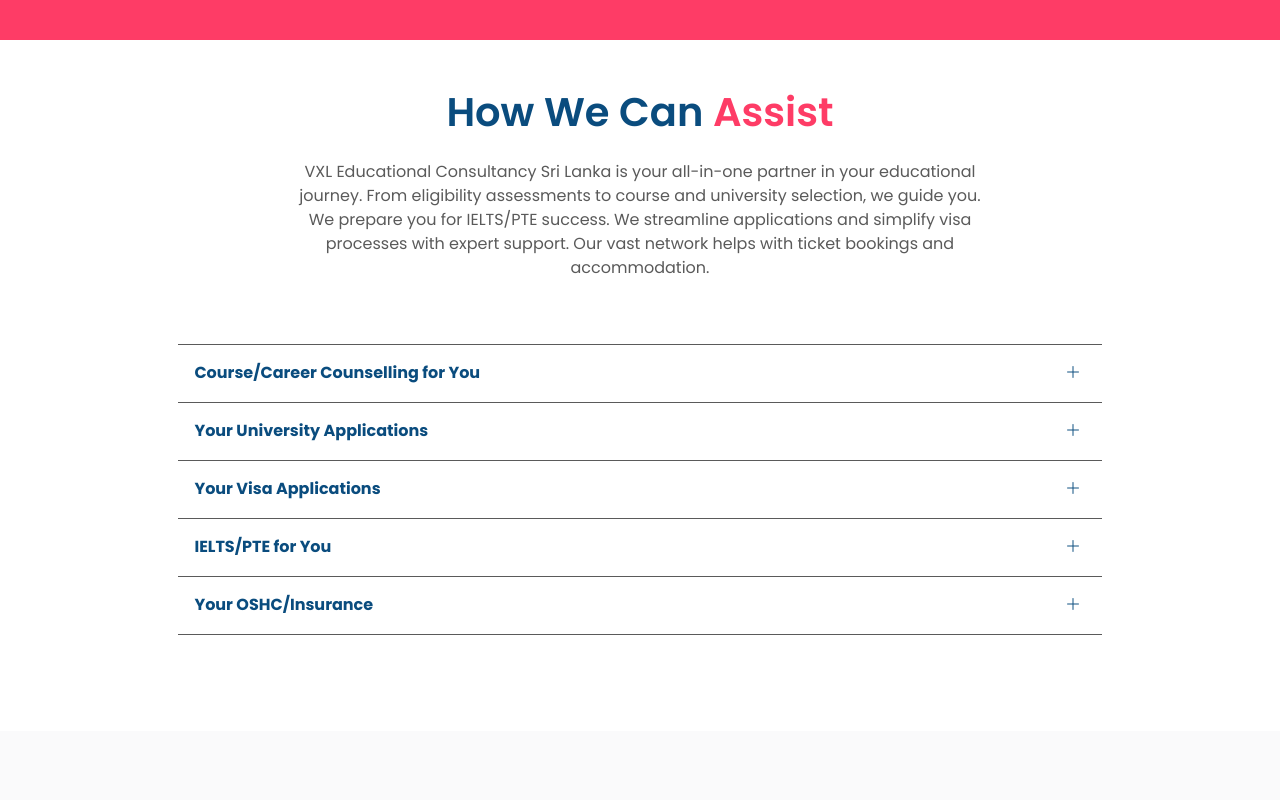
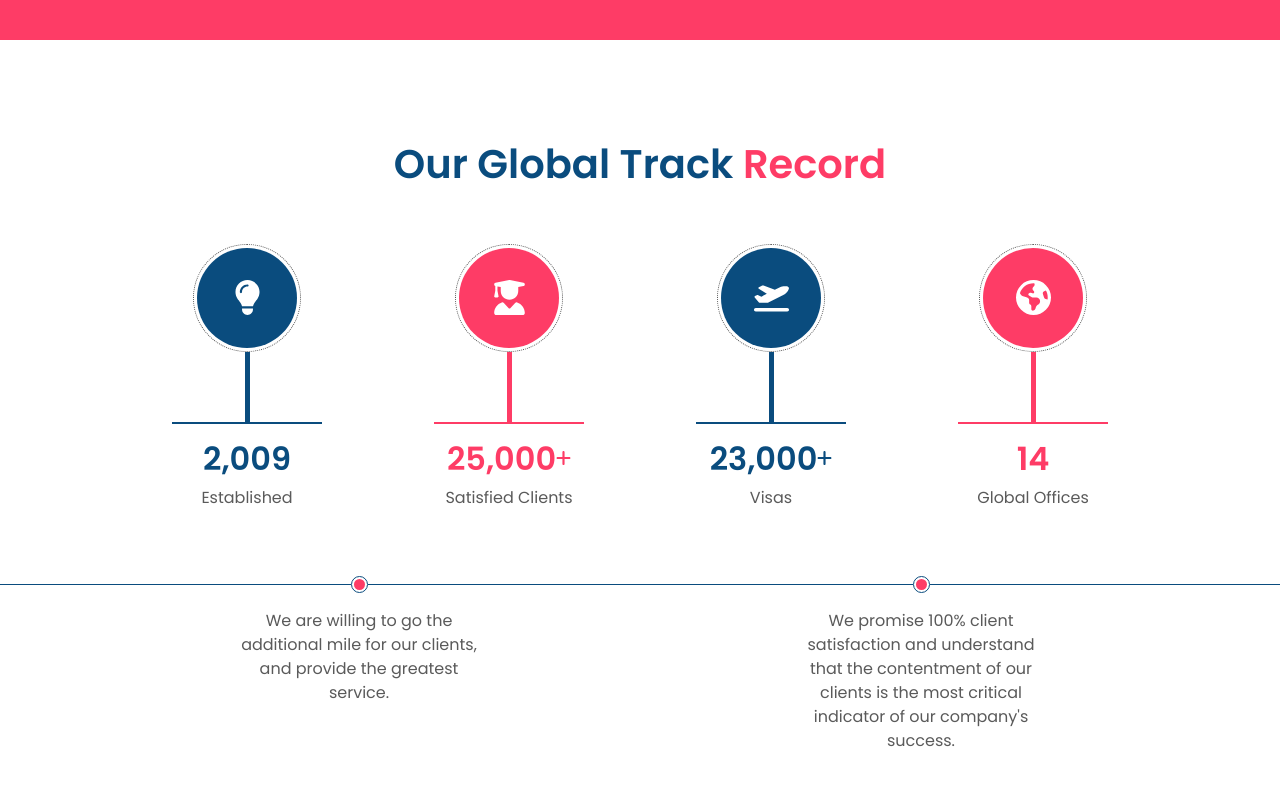
Before and after one commit to Genfour/VXL, a React (Create React App) app: page / in a window 1280 px wide. Shown: the part 1360-2160 px from the top of the page. Built offline with nearby package versions, Linux system fonts and the light colour scheme; a web font is replaced by a local one.

Commit message:
updated homepage UI

```diff
--- a/package.json
+++ b/package.json
@@ -3,6 +3,8 @@
   "version": "0.1.0",
   "private": true,
   "dependencies": {
+    "@fortawesome/free-solid-svg-icons": "^6.6.0",
+    "@fortawesome/react-fontawesome": "^0.2.2",
     "@testing-library/jest-dom": "^5.17.0",
     "@testing-library/react": "^13.4.0",
     "@testing-library/user-event": "^13.5.0",
@@ -12,6 +14,7 @@
     "react": "^18.3.1",
     "react-canvas-confetti": "^2.0.7",
     "react-confetti": "^6.1.0",
+    "react-countup": "^6.5.3",
     "react-dom": "^18.3.1",
     "react-flickity-component": "^4.0.7",
     "react-owl-carousel": "^2.3.3",
--- a/src/components/Faq.jsx
+++ b/src/components/Faq.jsx
@@ -9,7 +9,7 @@
 
   return (
     <>
-      <div className="faq-item px-3 pt-3">
+      <div className="faq-item px-3 py-3">
         <div
           className="d-flex flex-row faq-clicker justify-content-between"
           onClick={() => setIsOpen(!isOpen)}
@@ -20,8 +20,12 @@
             style={{ color: "#0a4c7e", width: "25px", height: "25px" }}
           ></i>
         </div>
+        {/* <span
+          className={`d-flex faq-space-holder ${isOpen ? `unWrap` : `wrap`}`}
+          style={{ width: "100%" }}
+        ></span> */}
         <div
-          className={`text-start mt-3 faq-answer ${
+          className={`text-start faq-answer ${
             isOpen ? `d-flex unWrap` : `wrap`
           }`}
         >
--- a/src/components/TrackRecord.jsx
+++ b/src/components/TrackRecord.jsx
@@ -1,7 +1,49 @@
-export default function TrackRecord() {
+import { faPlus } from "@fortawesome/free-solid-svg-icons";
+import { FontAwesomeIcon } from "@fortawesome/react-fontawesome";
+import CountUp from "react-countup";
+
+export default function TrackRecord({ icon, color, count, heading }) {
   return (
-    <div className="d-flex track-record-item flex-column">
-      <div className="track-circle"></div>
+    <div className="d-flex flex-column track-record-item-wrapper">
+      <div
+        className="d-flex track-record-item flex-column align-items-center mb-3"
+        style={{ borderColor: color }}
+      >
+        <div
+          style={{
+            borderStyle: "dotted",
+            borderWidth: "1px",
+            borderRadius: "50%",
+            padding: "3px",
+            width: "auto",
+            height: "auto",
+          }}
+        >
+          <div
+            className="track-circle d-flex justify-content-center align-items-center"
+            style={{ backgroundColor: color }}
+          >
+            <FontAwesomeIcon
+              icon={icon}
+              style={{ width: "35px", height: "35px" }}
+              color="white"
+            />
+          </div>
+        </div>
+        <div
+          className="track-space-bar"
+          style={{ backgroundColor: color }}
+        ></div>
+      </div>
+      <h2 style={{ color: color }} className="text-center">
+        <CountUp duration={3} end={count} />
+        {heading === "Satisfied Clients" || heading === "Visas" ? (
+          <FontAwesomeIcon icon={faPlus} width={15} height={15} />
+        ) : (
+          ""
+        )}
+      </h2>
+      <p>{heading}</p>
     </div>
   );
 }
--- a/src/index.css
+++ b/src/index.css
@@ -212,9 +212,36 @@
 }
 
 /* FAQ */
+.video-background-container {
+  position: relative;
+  width: 100%;
+  height: 100vh; /* Adjust this based on your needs */
+  overflow: hidden;
+}
+
+.video-background {
+  position: absolute;
+  top: 50%;
+  left: 50%;
+  width: 100%;
+  height: 100%;
+  object-fit: cover;
+  transform: translate(-50%, -50%);
+  z-index: -1;
+}
+
+.content {
+  position: relative;
+  z-index: 1;
+  color: white; /* Adjust based on your design */
+  text-align: center;
+  /* Additional styles for your content */
+}
+
 .faq-container {
   width: 100%;
   height: auto;
+  background-color: #f6f5f2;
 }
 
 .faq-wrapper {
@@ -257,6 +284,12 @@
   font-weight: bold;
 }
 
+.faq-space-holder {
+  height: 15px;
+  max-height: 0;
+  transition: max-height 1.5s ease-in-out;
+}
+
 .faq-answer {
   width: 100%;
   max-height: 0;
@@ -274,9 +307,71 @@
 }
 
 /* Track Record */
-.track-record-container {
+.track-record-container,
+.track-record-item {
+  width: auto;
+  height: auto;
 }
 
+.track-record-container {
+  gap: 7rem;
+}
+
+.track-record-wrapper {
+  margin-top: 100px;
+  margin-bottom: 100px;
+}
+
+.track-record-wrapper h1 {
+  font-size: 2.5rem;
+  color: #0a4c7e !important;
+}
+
+.track-record-item {
+  border-style: solid;
+  border-width: 0px 0px 2px 0px;
+}
+
+.track-circle {
+  border-radius: 50%;
+  width: 100px;
+  height: 100px;
+}
+
+.track-space-bar {
+  height: 70px;
+  width: 5px;
+}
+
+.track-record-item-wrapper {
+  width: 150px;
+}
+
+.mind-map-container {
+  width: 100%;
+  height: auto;
+  margin-top: 50px;
+}
+
+.mind-map-item {
+  display: flex;
+  flex-grow: 1;
+  height: 150px;
+  flex-direction: column;
+  justify-content: start;
+  align-items: center;
+}
+
+.mind-map-item p {
+  margin-top: 1rem;
+  width: 250px;
+}
+
+.milestone-border {
+  border: 1px solid #0a4c7e;
+  padding: 2px;
+  border-radius: 50%;
+}
 /* .faq-answer {
   width: 100%;
   height: 0;
--- a/src/pages/Home.jsx
+++ b/src/pages/Home.jsx
@@ -8,6 +8,13 @@
 import ConfettiComponent from "../components/ConfettiComponent";
 import Confetti from "react-confetti";
 import iconImage from "../images/mortarboard.png";
+import TrackRecord from "../components/TrackRecord";
+import {
+  faEarthAmericas,
+  faLightbulb,
+  faPlaneDeparture,
+  faUserGraduate,
+} from "@fortawesome/free-solid-svg-icons";
 
 const clients = [
   { active: true, image: "img/255.jpg" },
@@ -19,7 +26,7 @@
   {
     question: "Course/Career Counselling for You",
     answer:
-      "At BMW Educational Consultancy Sri Lanka, we offer invaluable expertise to help you navigate the vast landscape of study options and select the most suitable universities and institutes that align with your academic and career aspirations. Our guidance is tailored to empower you with the knowledge and resources needed to make informed decisions, ensuring that your educational journey is both fulfilling and successful.",
+      "At VXL Educational Consultancy Sri Lanka, we offer invaluable expertise to help you navigate the vast landscape of study options and select the most suitable universities and institutes that align with your academic and career aspirations. Our guidance is tailored to empower you with the knowledge and resources needed to make informed decisions, ensuring that your educational journey is both fulfilling and successful.",
   },
   {
     question: "Your University Applications",
@@ -34,38 +41,38 @@
   {
     question: "IELTS/PTE for You",
     answer:
-      "Come on board with us and dive into our regular workshops and convenient online classes, tailored to give your EPT test preparations a significant boost. At BMW Educational Consultancy, we provide a complete package of services, ensuring you’re well-prepared for success, from in-house IELTS/PTE training sessions to comprehensive support along every step of your journey.",
+      "Come on board with us and dive into our regular workshops and convenient online classes, tailored to give your EPT test preparations a significant boost. At VXL Educational Consultancy, we provide a complete package of services, ensuring you’re well-prepared for success, from in-house IELTS/PTE training sessions to comprehensive support along every step of your journey.",
   },
   {
     question: "Your OSHC/Insurance",
     answer:
-      "Navigating the complexities of student health insurance can indeed be a costly affair. However, the good news is, as a trusted partner of not just one, but two of the largest OSHC providers, we’ve got your back. This means that when you choose BMW Educational Consultancy Sri Lanka, you’re not only getting access to expert guidance but also exclusive access to the best rates and the utmost value for every hard-earned buck you invest in your health and well-being during your academic journey.",
+      "Navigating the complexities of student health insurance can indeed be a costly affair. However, the good news is, as a trusted partner of not just one, but two of the largest OSHC providers, we’ve got your back. This means that when you choose VXL Educational Consultancy Sri Lanka, you’re not only getting access to expert guidance but also exclusive access to the best rates and the utmost value for every hard-earned buck you invest in your health and well-being during your academic journey.",
   },
 ];
 
 const items = [
   {
-    text: "Applied for student subsequent entrant visa through BMW Educational Consultancy Sri Lanka. From the very beginning everything in the process was well exaplained and clarified all my doubts. Thank you Mr Ayodhya for guiding from the first stage and for encouraging me to apply. Also many thanks to Ms Surani for advising and correcting all my documents and for lodging my visa at the end. Was able to communication and to contact throughout the lodging procedure easily. Thank you so much BMW Educational Consultancy Sri Lanka.",
+    text: "Applied for student subsequent entrant visa through VXL Educational Consultancy Sri Lanka. From the very beginning everything in the process was well exaplained and clarified all my doubts. Thank you Mr Ayodhya for guiding from the first stage and for encouraging me to apply. Also many thanks to Ms Surani for advising and correcting all my documents and for lodging my visa at the end. Was able to communication and to contact throughout the lodging procedure easily. Thank you so much VXL Educational Consultancy Sri Lanka.",
     name: "Hashini Loluwagodage",
   },
   {
-    text: "Applied for student subsequent entrant visa through BMW Educational Consultancy Sri Lanka. From the very beginning everything in the process was well exaplained and clarified all my doubts. Thank you Mr Ayodhya for guiding from the first stage and for encouraging me to apply. Also many thanks to Ms Surani for advising and correcting all my documents and for lodging my visa at the end. Was able to communication and to contact throughout the lodging procedure easily. Thank you so much BMW Educational Consultancy Sri Lanka.",
+    text: "Applied for student subsequent entrant visa through VXL Educational Consultancy Sri Lanka. From the very beginning everything in the process was well exaplained and clarified all my doubts. Thank you Mr Ayodhya for guiding from the first stage and for encouraging me to apply. Also many thanks to Ms Surani for advising and correcting all my documents and for lodging my visa at the end. Was able to communication and to contact throughout the lodging procedure easily. Thank you so much VXL Educational Consultancy Sri Lanka.",
     name: "Hashini Loluwagodage",
   },
   {
-    text: "Applied for student subsequent entrant visa through BMW Educational Consultancy Sri Lanka. From the very beginning everything in the process was well exaplained and clarified all my doubts. Thank you Mr Ayodhya for guiding from the first stage and for encouraging me to apply. Also many thanks to Ms Surani for advising and correcting all my documents and for lodging my visa at the end. Was able to communication and to contact throughout the lodging procedure easily. Thank you so much BMW Educational Consultancy Sri Lanka.",
+    text: "Applied for student subsequent entrant visa through VXL Educational Consultancy Sri Lanka. From the very beginning everything in the process was well exaplained and clarified all my doubts. Thank you Mr Ayodhya for guiding from the first stage and for encouraging me to apply. Also many thanks to Ms Surani for advising and correcting all my documents and for lodging my visa at the end. Was able to communication and to contact throughout the lodging procedure easily. Thank you so much VXL Educational Consultancy Sri Lanka.",
     name: "Hashini Loluwagodage",
   },
   {
-    text: "Applied for student subsequent entrant visa through BMW Educational Consultancy Sri Lanka. From the very beginning everything in the process was well exaplained and clarified all my doubts. Thank you Mr Ayodhya for guiding from the first stage and for encouraging me to apply. Also many thanks to Ms Surani for advising and correcting all my documents and for lodging my visa at the end. Was able to communication and to contact throughout the lodging procedure easily. Thank you so much BMW Educational Consultancy Sri Lanka.",
+    text: "Applied for student subsequent entrant visa through VXL Educational Consultancy Sri Lanka. From the very beginning everything in the process was well exaplained and clarified all my doubts. Thank you Mr Ayodhya for guiding from the first stage and for encouraging me to apply. Also many thanks to Ms Surani for advising and correcting all my documents and for lodging my visa at the end. Was able to communication and to contact throughout the lodging procedure easily. Thank you so much VXL Educational Consultancy Sri Lanka.",
     name: "Hashini Loluwagodage",
   },
   {
-    text: "Applied for student subsequent entrant visa through BMW Educational Consultancy Sri Lanka. From the very beginning everything in the process was well exaplained and clarified all my doubts. Thank you Mr Ayodhya for guiding from the first stage and for encouraging me to apply. Also many thanks to Ms Surani for advising and correcting all my documents and for lodging my visa at the end. Was able to communication and to contact throughout the lodging procedure easily. Thank you so much BMW Educational Consultancy Sri Lanka.",
+    text: "Applied for student subsequent entrant visa through VXL Educational Consultancy Sri Lanka. From the very beginning everything in the process was well exaplained and clarified all my doubts. Thank you Mr Ayodhya for guiding from the first stage and for encouraging me to apply. Also many thanks to Ms Surani for advising and correcting all my documents and for lodging my visa at the end. Was able to communication and to contact throughout the lodging procedure easily. Thank you so much VXL Educational Consultancy Sri Lanka.",
     name: "Hashini Loluwagodage",
   },
   {
-    text: "Applied for student subsequent entrant visa through BMW Educational Consultancy Sri Lanka. From the very beginning everything in the process was well exaplained and clarified all my doubts. Thank you Mr Ayodhya for guiding from the first stage and for encouraging me to apply. Also many thanks to Ms Surani for advising and correcting all my documents and for lodging my visa at the end. Was able to communication and to contact throughout the lodging procedure easily. Thank you so much BMW Educational Consultancy Sri Lanka.",
+    text: "Applied for student subsequent entrant visa through VXL Educational Consultancy Sri Lanka. From the very beginning everything in the process was well exaplained and clarified all my doubts. Thank you Mr Ayodhya for guiding from the first stage and for encouraging me to apply. Also many thanks to Ms Surani for advising and correcting all my documents and for lodging my visa at the end. Was able to communication and to contact throughout the lodging procedure easily. Thank you so much VXL Educational Consultancy Sri Lanka.",
     name: "Hashini Loluwagodage",
   },
 ];
@@ -386,7 +393,7 @@
                   </h1>
                   <p className="text-start">
                     Unlock boundless opportunities for higher studies and
-                    skilled migration with BMW Educational Consultancy Sri
+                    skilled migration with VXL Educational Consultancy Sri
                     Lanka, your trusted partner in excellence.{" "}
                   </p>
                   <h2 class="typed-text-output d-inline"></h2>
@@ -753,6 +760,154 @@
             </div>
           </div> */}
 
+          <div className="track-record-wrapper d-flex flex-column">
+            <h1>
+              Our Global Track <span style={{ color: "#fe3c66" }}>Record</span>
+            </h1>
+            <div className="track-record-container d-flex flex-row container-fluid mt-5">
+              <TrackRecord
+                icon={faLightbulb}
+                color={"#0a4c7e"}
+                count={2009}
+                heading={"Established"}
+              />
+              <TrackRecord
+                icon={faUserGraduate}
+                color={"#fe3c66"}
+                count={25000}
+                heading={"Satisfied Clients"}
+              />
+              <TrackRecord
+                icon={faPlaneDeparture}
+                color={"#0a4c7e"}
+                count={23000}
+                heading={"Visas"}
+              />
+              <TrackRecord
+                icon={faEarthAmericas}
+                color={"#fe3c66"}
+                count={14}
+                heading={"Global Offices"}
+              />
+            </div>
+            <div className="d-flex flex-row mind-map-container">
+              <div className="mind-map-item" style={{ marginTop: "8px" }}>
+                <div className="d-flex flex-row" style={{ width: "100%" }}>
+                  <div
+                    style={{
+                      backgroundColor: "#0a4c7e",
+                      height: "1px",
+                      width: "100%",
+                    }}
+                  ></div>
+                </div>
+              </div>
+              <div className="mind-map-item">
+                <div
+                  className="d-flex flex-row align-items-center"
+                  style={{ width: "100%" }}
+                >
+                  <div
+                    style={{
+                      backgroundColor: "#0a4c7e",
+                      height: "1px",
+                      width: "50%",
+                    }}
+                  ></div>
+                  <div className="milestone-border">
+                    <div
+                      style={{
+                        backgroundColor: "#fe3c66",
+                        width: "11px",
+                        height: "11px",
+                        borderRadius: "50%",
+                      }}
+                    ></div>
+                  </div>
+                  <div
+                    style={{
+                      backgroundColor: "#0a4c7e",
+                      height: "1px",
+                      width: "50%",
+                    }}
+                  ></div>
+                </div>
+                <p className="text-center">
+                  We are willing to go the additional mile for our clients, and
+                  provide the greatest service.
+                </p>
+              </div>
+              <div className="mind-map-item" style={{ marginTop: "8px" }}>
+                <div className="d-flex flex-row" style={{ width: "100%" }}>
+                  <div
+                    style={{
+                      backgroundColor: "#0a4c7e",
+                      height: "1px",
+                      width: "100%",
+                    }}
+                  ></div>
+                </div>
+              </div>
+              <div className="mind-map-item">
+                <div
+                  className="d-flex flex-row align-items-center"
+                  style={{ width: "100%" }}
+                >
+                  <div
+                    style={{
+                      backgroundColor: "#0a4c7e",
+                      height: "1px",
+                      width: "50%",
+                    }}
+                  ></div>
+                  <div className="milestone-border">
+                    <div
+                      style={{
+                        backgroundColor: "#fe3c66",
+                        width: "11px",
+                        height: "11px",
+                        borderRadius: "50%",
+                      }}
+                    ></div>
+                  </div>
+                  <div
+                    style={{
+                      backgroundColor: "#0a4c7e",
+                      height: "1px",
+                      width: "50%",
+                    }}
+                  ></div>
+                </div>
+                <p className="text-center">
+                  We promise 100% client satisfaction and understand that the
+                  contentment of our clients is the most critical indicator of
+                  our company's success.
+                </p>
+              </div>
+              <div className="mind-map-item" style={{ marginTop: "8px" }}>
+                <div className="d-flex flex-row" style={{ width: "100%" }}>
+                  <div
+                    style={{
+                      backgroundColor: "#0a4c7e",
+                      height: "1px",
+                      width: "100%",
+                    }}
+                  ></div>
+                </div>
+              </div>
+            </div>
+          </div>
+
+          {/* <div class="video-background-container">
+            <video autoplay muted loop class="video-background">
+              <source src="your-video.mp4" type="video/mp4" />
+              Your browser does not support the video tag.
+            </video>
+            <div class="content">
+              <h1>Your Text Here</h1>
+            </div>
+          </div> */}
+
           <div className="d-flex flex-column faq-container p-5">
             <div className="faq-wrapper d-flex flex-column align-items-center">
               <h1>
@@ -779,8 +934,6 @@
               </div>
             </div>
           </div>
-
-          <div className="track-record-container d-flex flex-row"></div>
 
           {/* <!-- Service Start --> */}
           <div class="container-fluid bg-light my-5 py-6" id="service">
```
Also changed, not shown: 1 other file (tests, documents, lock files or other folders).
